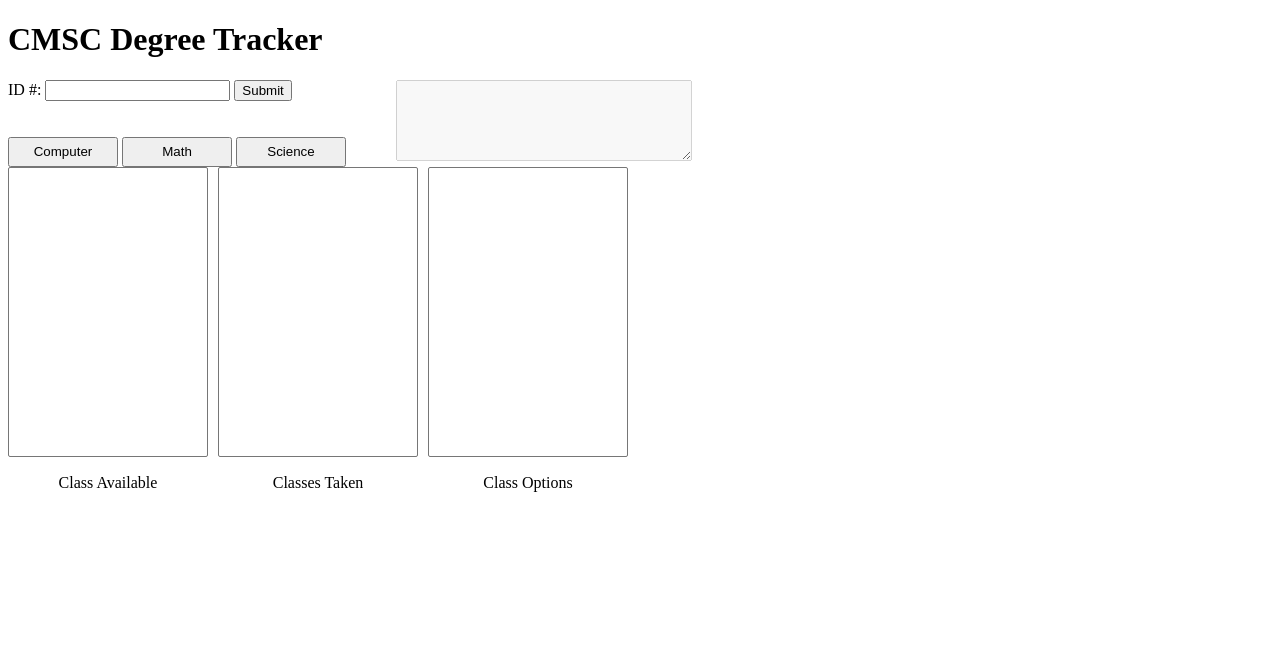
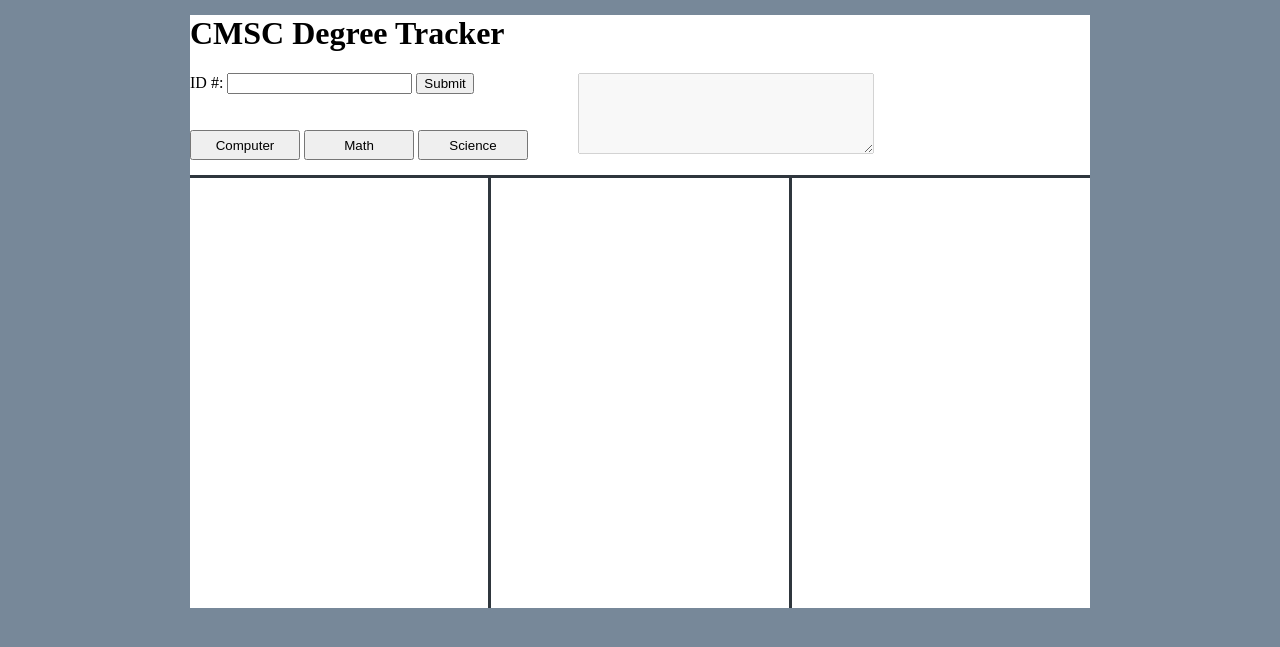
Before and after one commit to vkonen1/cmsc433, a PHP site: page / in a window 1280 px wide. Shown: the top 647 px of the page. Run offline with PHP 8.4, Linux system fonts and the light colour scheme; data comes from the database, SQL or seed files in the repository; lists and menus that the app fills with data are empty.

Commit message:
Style and Javascript updates the the tab select area

```diff
--- a/css/index.css
+++ b/css/index.css
@@ -1,3 +1,16 @@
+html {
+	background-color: #778899;
+}
+body {
+	background-color: white;
+	width: 900px;
+	margin: 15px auto 30px;
+}
+
+h1 {
+	margin-top: 0;
+}
+
 #global-warning {
 	position: absolute;
 	left: 35%;
@@ -5,7 +18,7 @@
 	height: 50px;
 	width: 30%;
 
-	background-color: black;
+	background-color: #778899;
 	color: red;
 }
 
@@ -34,14 +47,45 @@
 	height: 30px;
 }
 
+#tab-content {
+	margin: 15px 0 0 0;
+	border-top: 3px #2f363d solid;
+}
+
 .course-section {
 	float: left;
+	height: 400px;
+	width: 278px;
+	overflow: hidden;
+
+	padding: 15px 10px;
+	border-right: 3px #2f363d solid;
 }
-.course-section > select {
-	width: 200px;
-	margin-right: 10px;
+.course-section:last-child {
+	border-right: none;
 }
-.course-section > p {
-	padding-right: 10px;
+
+.course-item {
+	height: 55px;
+	margin: 0 0 15px 0;
+	padding: 5px;
+
+	background-color: #778899;
+	color: #2f363d;
+
 	text-align: center;
+	font-size: 14px;
+	font-weight: bold;
+
+	border-radius: 10px;
 }
+.course-item:last-child {
+	margin: 0;
+}
+.course-item > p {
+	display: table-cell;
+	height: 55px;
+	width: 268px;
+	text-align: center;
+	vertical-align: middle;
+}
--- a/html/index.html.php
+++ b/html/index.html.php
@@ -31,59 +31,52 @@
 
 		<div class="clear"></div>
 
-		<!-- Select Boxes -->
+		<!-- Tab Content -->
+		<div id="tab-content">
 			<!-- Computer Science -->
 			<div id="cmsc-tab" class="tab">
 				<div class="course-section">
-				<select id="cmsc-available" size="18"></select>
-				<p>Class Available</p>
+					<div id="cmsc-available" class="course-select"></div>
 				</div>
 
 				<div class="course-section">
-				<select id="cmsc-taken" size="18"></select>
-				<p>Classes Taken</p>
+					<div id="cmsc-taken" class="course-select"></div>
 				</div>
 
 				<div class="course-section">
-				<select id="cmsc-options" size="18"></select>
-				<p>Class Options</p>
+					<div id="cmsc-options" class="course-select"></div>
 				</div>
 			</div>
 			<!-- Math -->
 			<div id="math-tab" class="tab" style="display: none;">
 				<div class="course-section">
-				<select id="math-available" size="18"></select>
-				<p>Class Available</p>
+					<div id="math-available" class="course-select"></div>
 				</div>
 
 				<div class="course-section">
-				<select id="math-taken" size="18"></select>
-				<p>Classes Taken</p>
+					<div id="math-taken" class="course-select"></div>
 				</div>
 
 				<div class="course-section">
-				<select id="math-options" size="18"></select>
-				<p>Class Options</p>
+					<div id="math-options" class="course-select"></div>
 				</div>
 			</div>
 			<!-- Science -->
 			<div id="sci-tab" class="tab" style="display: none;">
 				<div class="course-section">
-				<select id="sci-available" size="18"></select>
-				<p>Class Available</p>
+					<div id="sci-available" class="course-select"></div>
 				</div>
 
 				<div class="course-section">
-				<select id="sci-taken" size="18"></select>
-				<p>Classes Taken</p>
+					<div id="sci-taken" class="course-select"></div>
 				</div>
 
 				<div class="course-section">
-				<select id="sci-options" size="18"></select>
-				<p>Class Options</p>
+					<div id="sci-options" class="course-select"></div>
 				</div>
 			</div>
-		<!-- End of Select Boxes -->
+		</div>
+		<!-- End of Tab Content -->
 
 		<!-- DEBUG -->
 		<div class="clear"></div>
--- a/js/courses.js
+++ b/js/courses.js
@@ -69,13 +69,12 @@ function init() {
 	DEBUG
 	writes a string representation of all the courses generated by
 	getCoursesDebug() to the innerHTML of the element with id "main"
-	*/
 	var main = document.getElementById("main");
 	var course_list = getCoursesDebug();
 	for (var i = 0; i < course_list.length; i++) {
 		main.innerHTML += "<p>" + course_list[i] + "</p>\n";
 	}
-	/* END DEBUG */
+	END DEBUG */
 
 	//update the available courses object containers
 	updateAllCourses();
@@ -357,7 +356,7 @@ function updateSelections(type) {
 		onclick 	- call classTaken(id, type) with the course object id and
 					  type
 		*/
-		available_select_content += "<option value=\"";
+		available_select_content += "<div class='course-item' value=\"";
 		available_select_content += courses_available[type][i].id;
 		available_select_content += "\" onmouseover=\"updateTooltip('";
 		available_select_content += courses_available[type][i].id;
@@ -365,9 +364,9 @@ function updateSelections(type) {
 		available_select_content += courses_available[type][i].id;
 		available_select_content += "', '";
 		available_select_content += type;
-		available_select_content += "')\">";
+		available_select_content += "')\"><p>";
 		available_select_content += courses_available[type][i].name;
-		available_select_content += "</option>";
+		available_select_content += "</p></div>";
 	}
 
 	//iterate over the taken courses of the provided type
@@ -379,7 +378,7 @@ function updateSelections(type) {
 		onclick 	- call classUntaken(id, type) with the course object id and
 					  type
 		*/
-		taken_select_content += "<option value=\"";
+		taken_select_content += "<div class='course-item' value=\"";
 		taken_select_content += courses_taken[type][i].id;
 		taken_select_content += "\" onmouseover=\"updateTooltip('";
 		taken_select_content += courses_taken[type][i].id;
@@ -387,9 +386,9 @@ function updateSelections(type) {
 		taken_select_content += courses_taken[type][i].id;
 		taken_select_content += "', '";
 		taken_select_content += type;
-		taken_select_content += "')\">";
+		taken_select_content += "')\"><p>";
 		taken_select_content += courses_taken[type][i].name;
-		taken_select_content += "</option>";
+		taken_select_content += "</p></div>";
 	}
 
 	//iterate over the course options of the provided type
@@ -399,13 +398,13 @@ function updateSelections(type) {
 		value 		- value of the option is the course object id
 		onmouseover - call updateTooltip(id) with the course object id
 		*/
-		options_select_content += "<option value=\"";
+		options_select_content += "<div class='course-item' value=\"";
 		options_select_content += courses_options[type][i].id;
 		options_select_content += "\" onmouseover=\"updateTooltip('"
 		options_select_content += courses_options[type][i].id;
-		options_select_content += "')\">";
+		options_select_content += "')\"><p>";
 		options_select_content += courses_options[type][i].name;
-		options_select_content += "</option>";
+		options_select_content += "</p></div>";
 	}
 
 	//write the contents to the innerHTMLs of the select elements
```
Lines whose indentation alone changed are shown as unchanged.
